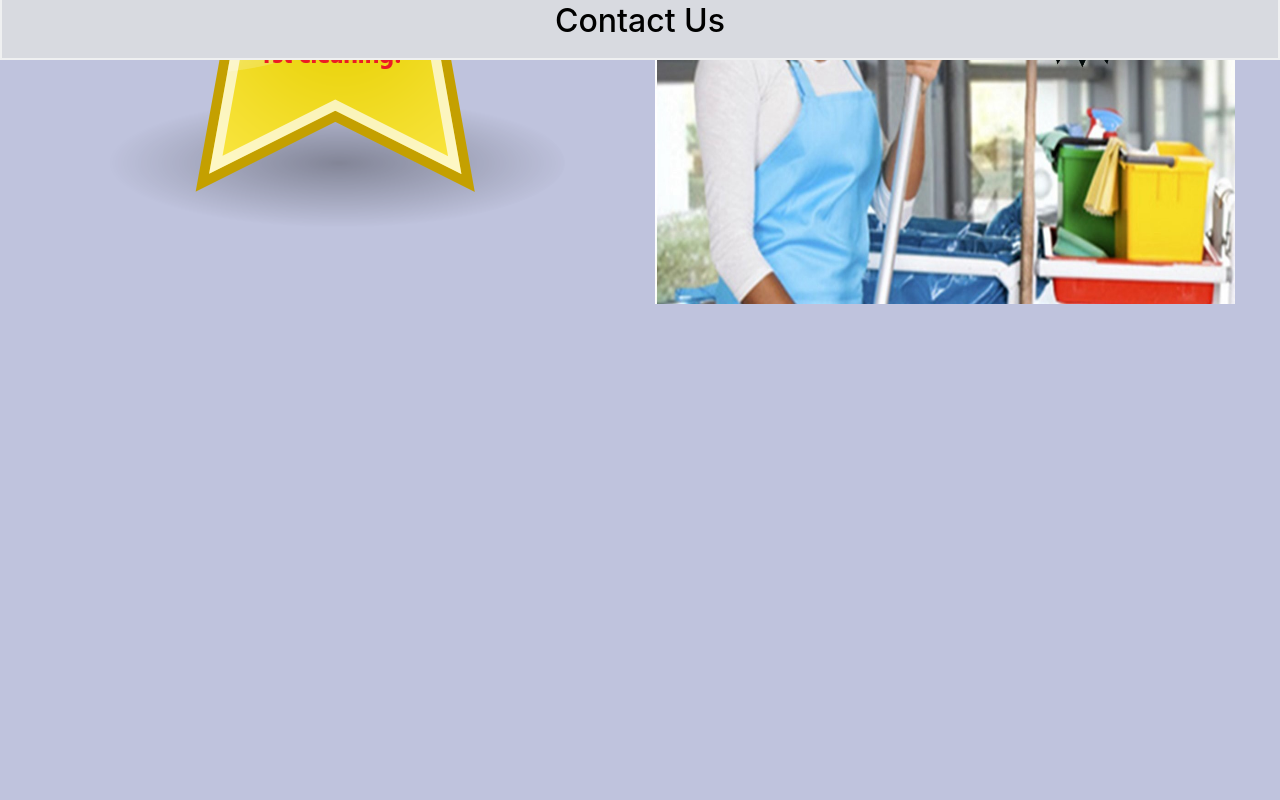
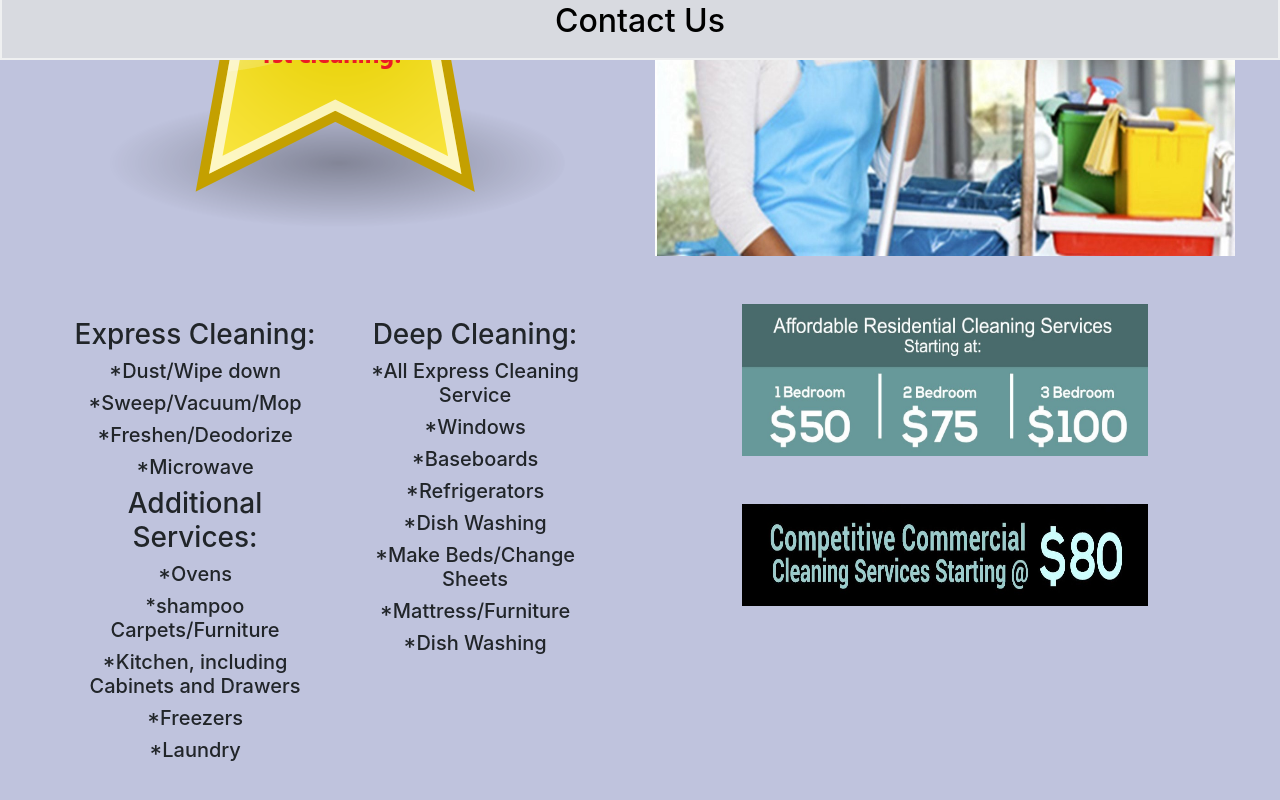
Before and after one commit to jamespulley59/PulleyPristineCleaners, a React (Create React App) app: page / in a window 1280 px wide. Shown: the part 740-1540 px from the top of the page. Before the commit the page ends 1094 px from the top, so only its background shows below. Built offline with nearby package versions, Linux system fonts and the light colour scheme.

Commit message:
fixed home

```diff
--- a/src/App.css
+++ b/src/App.css
@@ -1,7 +1,7 @@
 /* utilities */
 
 /* color for all header */
-Header {
+header {
   background-color: rgb(191, 195, 221);
   /* padding-top: 20px; */
   padding-bottom: 20px;
@@ -12,15 +12,13 @@ nav {
   padding-bottom: 40px !important;
 }
 
-
-Footer {
+footer {
   background-color: rgb(191, 195, 221);
-
 }
 
 body {
   background-color: rgb(191, 195, 221);
-    padding-bottom: 70px;
+  padding-bottom: 70px;
 }
 
 a {
@@ -34,7 +32,7 @@ a {
 }
 
 .row {
-  margin:10px 10px;
+  margin: 10px 10px;
 }
 
 /* Home page */
@@ -49,7 +47,8 @@ a {
   padding-top: 60px;
 }
 
-.left, .right {
+.left,
+.right {
   width: 25%;
 }
 
@@ -57,18 +56,20 @@ body {
   padding-left: 20px;
   padding-right: 20px;
   margin-bottom: 20px;
-  padding-bottom: 20px
-
+  padding-bottom: 20px;
 }
 
-.busy{
+/* *services on homepage {
+  margin-right: 20px;
+} */
+
+.busy {
   text-align: center;
 }
 
 .gift {
   margin-top: 30px;
 }
-
 
 .form-group2 {
   margin-top: 30px;
@@ -79,7 +80,6 @@ body {
 
 .textarea {
   background: rgb(216, 218, 224);
-
 }
 
 .comments-img {
--- a/src/components/user/Home.js
+++ b/src/components/user/Home.js
@@ -1,11 +1,11 @@
-import React, { Component } from 'react'
-import pic2 from "../img/pic2.jpg"
-import discount from "../img/discount.png"
-
+import React, { Component } from "react";
+import pic2 from "../img/pic2.jpg";
+import discount from "../img/discount.png";
+import prices from "../img/prices.jpg";
+import starting from "../img/starting.jpg";
 
 export default class Home extends Component {
   render() {
-
     return (
       <div>
         {/* Header from utility */}
@@ -19,15 +19,46 @@ return (
               <h3>Residential Services</h3>
               {/* talking */}
               <p>
-                    Our goal is to make you smile when you get home.
-                    You have enough on your plate; family, work, leisure activities.
-                    Imagine coming home, knowing you don't have another job (cleaning) to do.
-                    You're coming home to relax in comfort. Allow us to take care of the time consuming detail of keeping your home Pristine Clean. Click on Contact Us at the bottom of this page now and find out how much time Pulley's Pristine Clean can save you.
+                Our goal is to make you smile when you get home. You have enough
+                on your plate; family, work, leisure activities. Imagine coming
+                home, knowing you don't have another job (cleaning) to do.
+                You're coming home to relax in comfort. Allow us to take care of
+                the time consuming detail of keeping your home Pristine Clean.
+                Click on Contact Us at the bottom of this page now and find out
+                how much time Pulley's Pristine Clean can save you.
               </p>
               {/* how i want img aligned */}
               <div className="text-center">
                 {/* img from import above from import file */}
-                    <img className='img-fluid' src={discount} alt="" />
+                <img className="img-fluid" src={discount} alt="" />
+              </div>
+              <div className="row">
+                {/* what size is this part of the row */}
+                <div className="col-lg-6 text-center">
+                  <h3>Express Cleaning:</h3>
+                  <h5>*Dust/Wipe down</h5>
+                  <h5>*Sweep/Vacuum/Mop</h5>
+                  <h5>*Freshen/Deodorize</h5>
+                  <h5>*Microwave</h5>
+
+                  <h3>Additional Services:</h3>
+                  <h5>*Ovens</h5>
+                  <h5>*shampoo Carpets/Furniture</h5>
+                  <h5>*Kitchen, including Cabinets and Drawers</h5>
+                  <h5>*Freezers</h5>
+                  <h5>*Laundry</h5>
+                </div>
+                <div className="col-lg-6 text-center">
+                  <h3>Deep Cleaning:</h3>
+                  <h5>*All Express Cleaning Service</h5>
+                  <h5>*Windows</h5>
+                  <h5>*Baseboards</h5>
+                  <h5>*Refrigerators</h5>
+                  <h5>*Dish Washing</h5>
+                  <h5>*Make Beds/Change Sheets</h5>
+                  <h5>*Mattress/Furniture</h5>
+                  <h5>*Dish Washing</h5>
+                </div>
               </div>
             </div>
             {/* what size is this part */}
@@ -35,15 +66,40 @@ return (
               {/* different size text befor p */}
               <h3>Commercial Services</h3>
               {/* talking */}
-                <p>Everyone loves a clean office, especially your clients. We can keep your space Pulley's Pristine Clean on a daily, weekly or bi-weekly basis. A clean workspace says something to visitors and staff. Let your office's appearance speak to your clients. Click on Contact Us below to arrange a free in-office estimate.</p>
+              <p>
+                Everyone loves a clean office, especially your clients. We can
+                keep your space Pulley's Pristine Clean on a daily, weekly or
+                bi-weekly basis. A clean workspace says something to visitors
+                and staff. Let your office's appearance speak to your clients.
+                Click on Contact Us below to arrange a free in-office estimate.
+              </p>
               <div className="text-center">
                 {/* where i got pic from (from above import) */}
-                <img className='img-fluid homeimg' src={pic2} alt="" />
+                <img className="img-fluid homeimg pb-5" src={pic2} alt="" />
+              </div>
+              <div className="text-center">
+                {/* where i got pic from (from above import) */}
+                <img
+                  className="pb-5"
+                  src={prices}
+                  alt=""
+                  width="70%"
+                  height="200px"
+                />
+                {/* where i got pic from (from above import) */}
+                <img
+                  className="pb-5"
+                  src={starting}
+                  alt=""
+                  width="70%"
+                  height="150px"
+                />
               </div>
             </div>
           </div>
         </section>
         {/* footer from app.js */}
       </div>
-)}
+    );
   }
+}
```
Also changed, not shown: src/components/img/prices.jpg (added), src/components/img/starting.jpg (added). Lines whose indentation alone changed are shown as unchanged.
